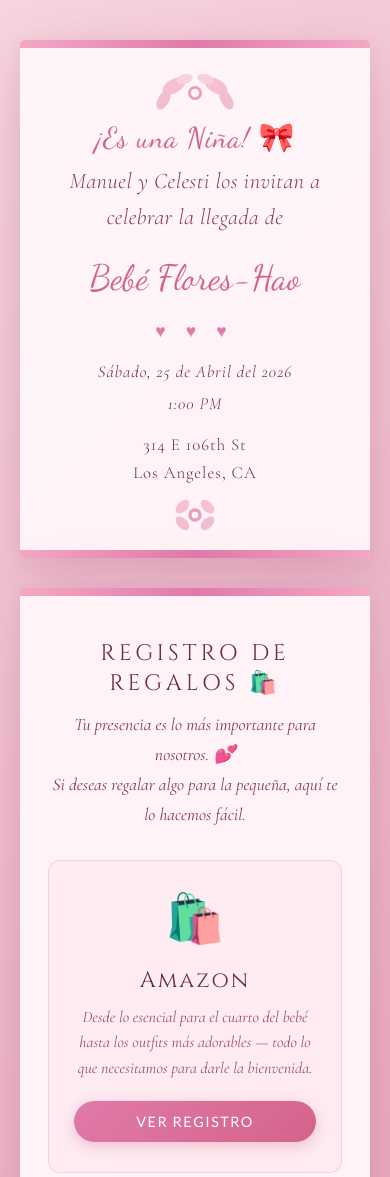
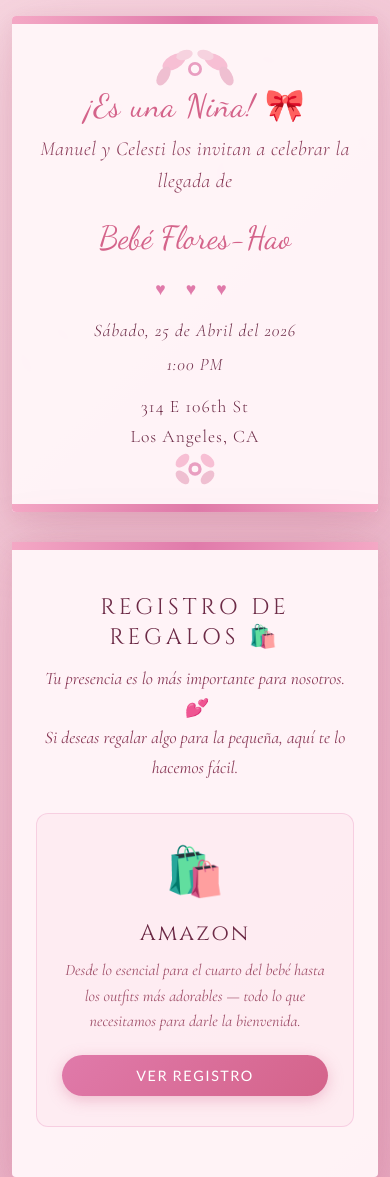
Before and after one commit to mfloramirez11/wedding-site, a website: page baby-shower-secret-es.html in a window 390 px wide. Shown: the top 1177 px of the page. Drawn offline with nearby package versions, Linux system fonts and the light colour scheme.

Commit message:
text updates 2

```diff
--- a/baby-shower-secret-es.html
+++ b/baby-shower-secret-es.html
@@ -265,10 +265,14 @@
         .registry-btn:hover { opacity: 0.9; transform: translateY(-1px); }
 
         @media (max-width: 600px) {
-            .invitation-container { padding: 80px 28px 70px; }
-            .registry-container { padding: 50px 28px; }
-            .name { font-size: 1.5rem; letter-spacing: 4px; }
-            .its-a-girl { font-size: 1.8rem; }
+            body { padding: 16px 12px 30px; }
+            .invitation-container { padding: 70px 24px 60px; }
+            .registry-container { padding: 50px 24px; }
+            .its-a-girl { font-size: 2rem; }
+            .script-text { font-size: 1.25rem; }
+            .baby-name-teaser { font-size: 2rem !important; }
+            .details { font-size: 1.1rem; }
+            .name { font-size: 1.6rem; letter-spacing: 4px; }
         }
     </style>
 </head>
```
